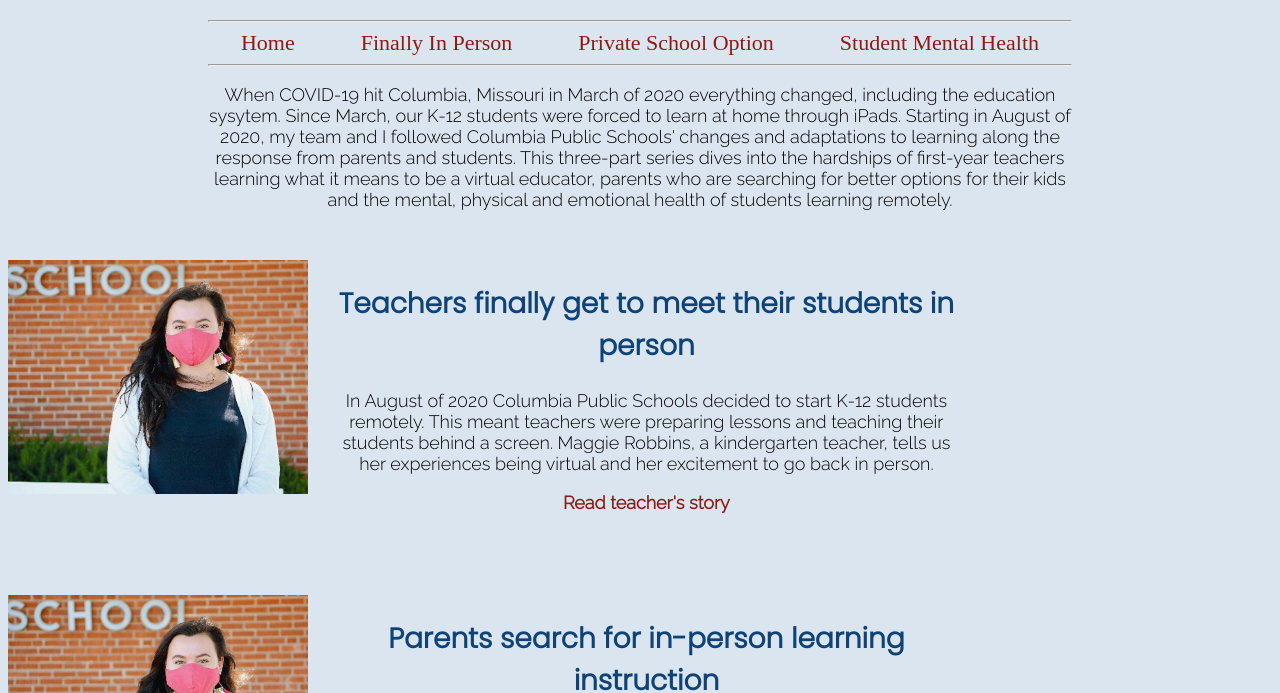
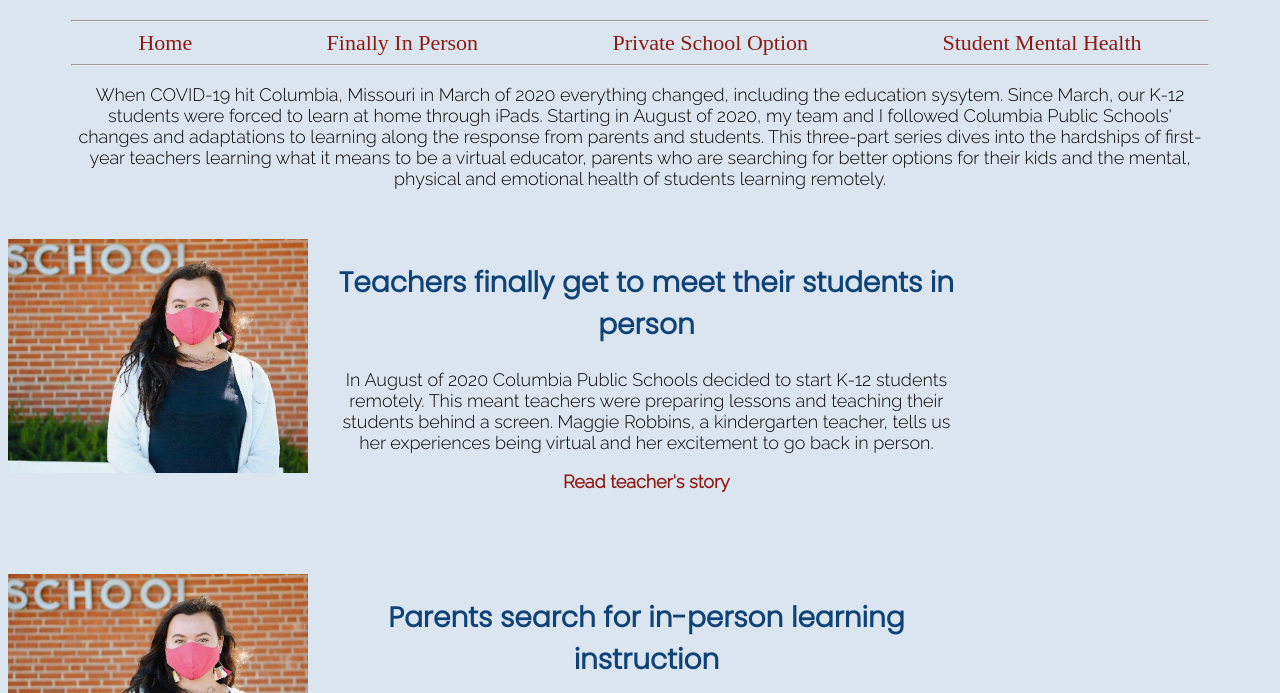
Before and after one commit to J4502-FS20/Cassidy_Fox_final_site, a plain HTML site: page index.html in a window 1280 px wide. Shown: the part 107-800 px from the top of the page. Drawn offline with Linux system fonts and the light colour scheme.

Commit message:
updated margins

```diff
--- a/style.css
+++ b/style.css
@@ -4,8 +4,9 @@ text-align: center;
 }
 
 main {
-  margin-left: 200px;
-  margin-right: 200px;
+width: 90%;
+min-width: 300px;
+margin: auto;
 }
 
 h1 {
@@ -54,6 +55,7 @@ font-size:22px;
 .description_holder {
   display: flex;
   flex-direction: column;
+  margin: auto;
 }
 .description_item {
   display: flex;
```
